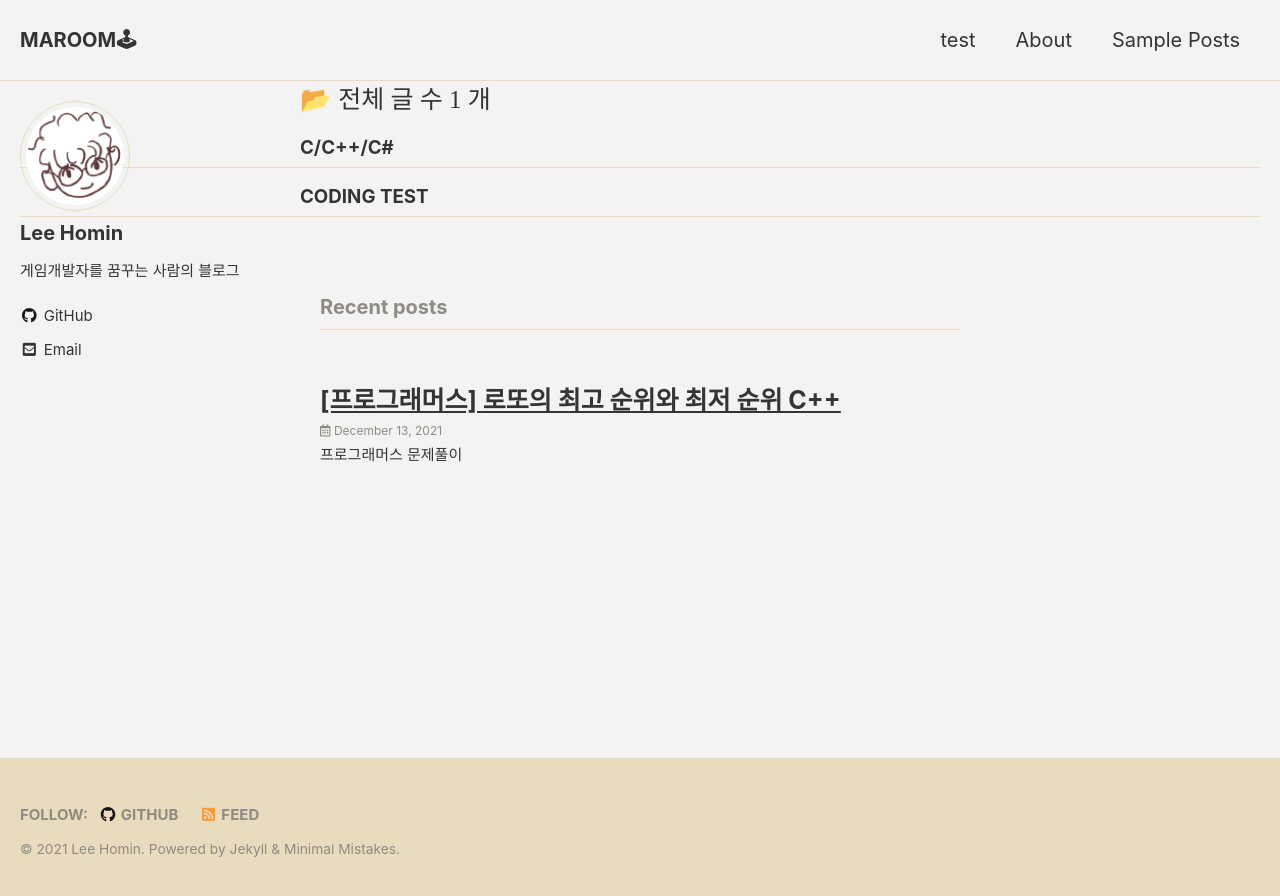
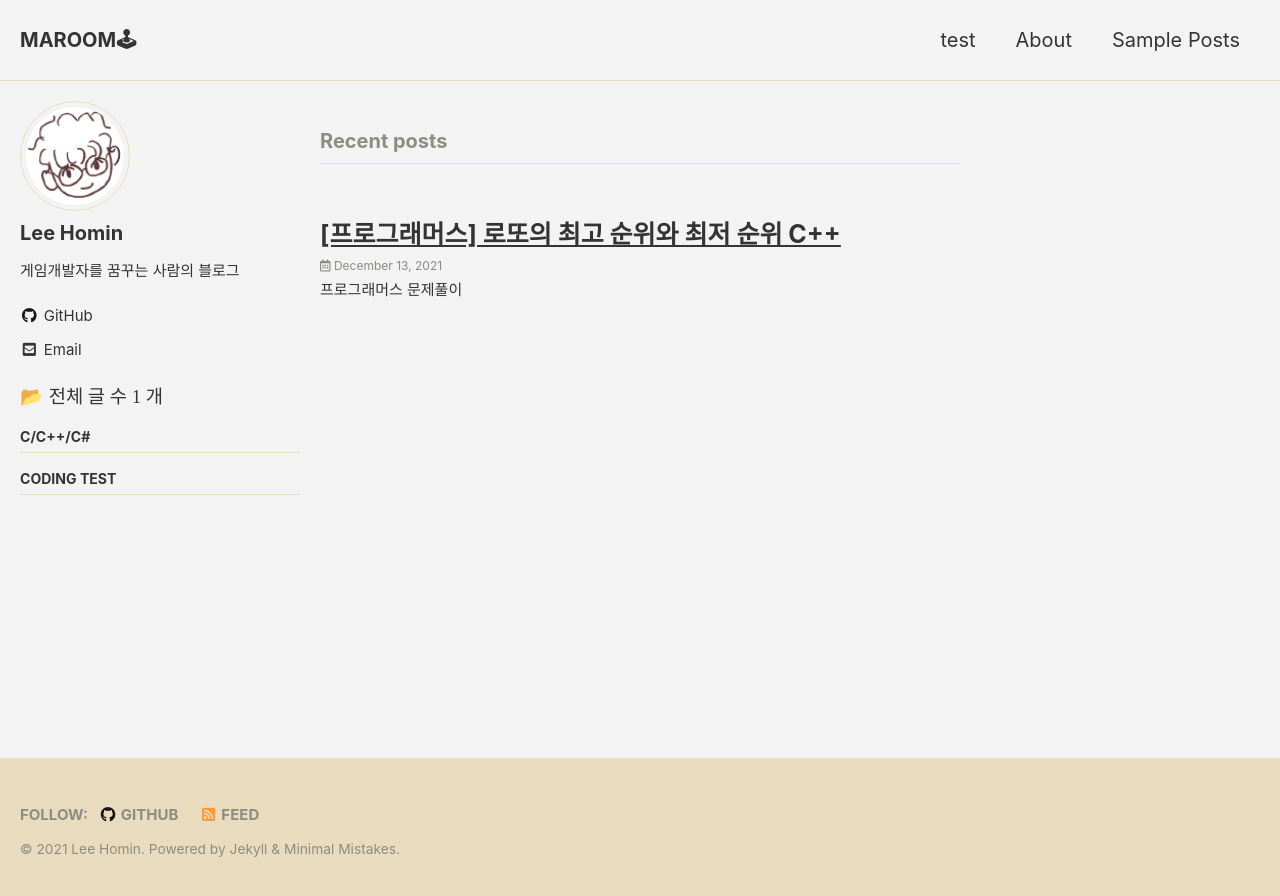
Before and after one commit to Squidward79/Squidward79.github.io, a Jekyll site: the page built from index.html, in a window 1280 px wide. Shown: the top 896 px of the page. Built offline with Jekyll 4.4.1, drawn with Linux system fonts in a browser that asks for light colours; cached includes are drawn as plain includes; the list of posts is cut into pages by our own code.

Commit message:
사이드바 수정

```diff
--- a/_includes/sidebar.html
+++ b/_includes/sidebar.html
@@ -15,10 +15,12 @@
       {% include nav_list nav=page.sidebar.nav %}
     {% endif %}
   {% endif %}
+
+  <!--사이드바에 카테고리 메뉴영역 추가-->
+  {% if page.sidebar_main %}
+  {% include nav_list_main %}
+  {% endif %}
+
+
   </div>
 {% endif %}
-
-<!--사이드바에 카테고리 메뉴영역 추가-->
-{% if page.sidebar_main %}
-{% include nav_list_main %}
-{% endif %}
```
